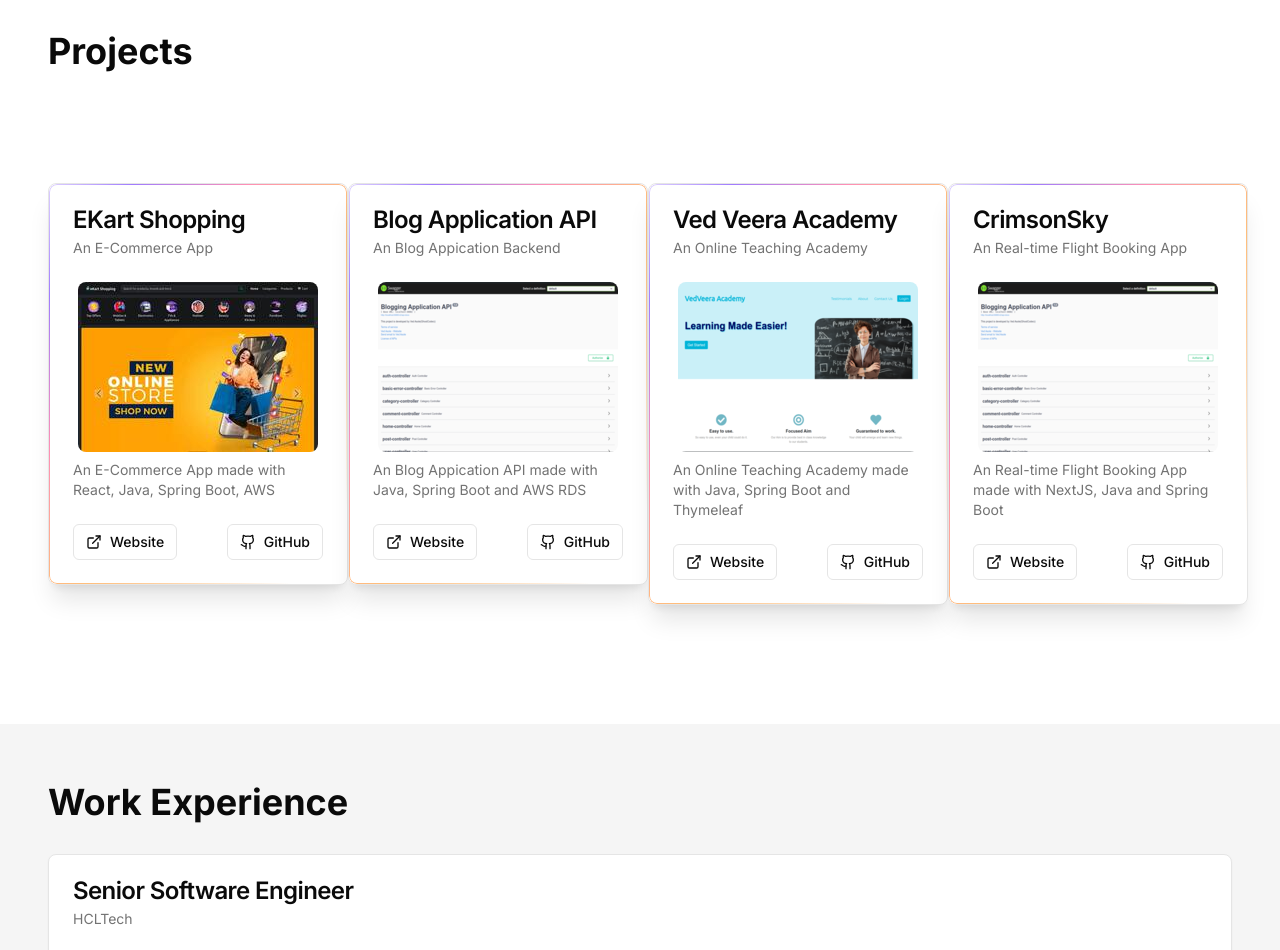
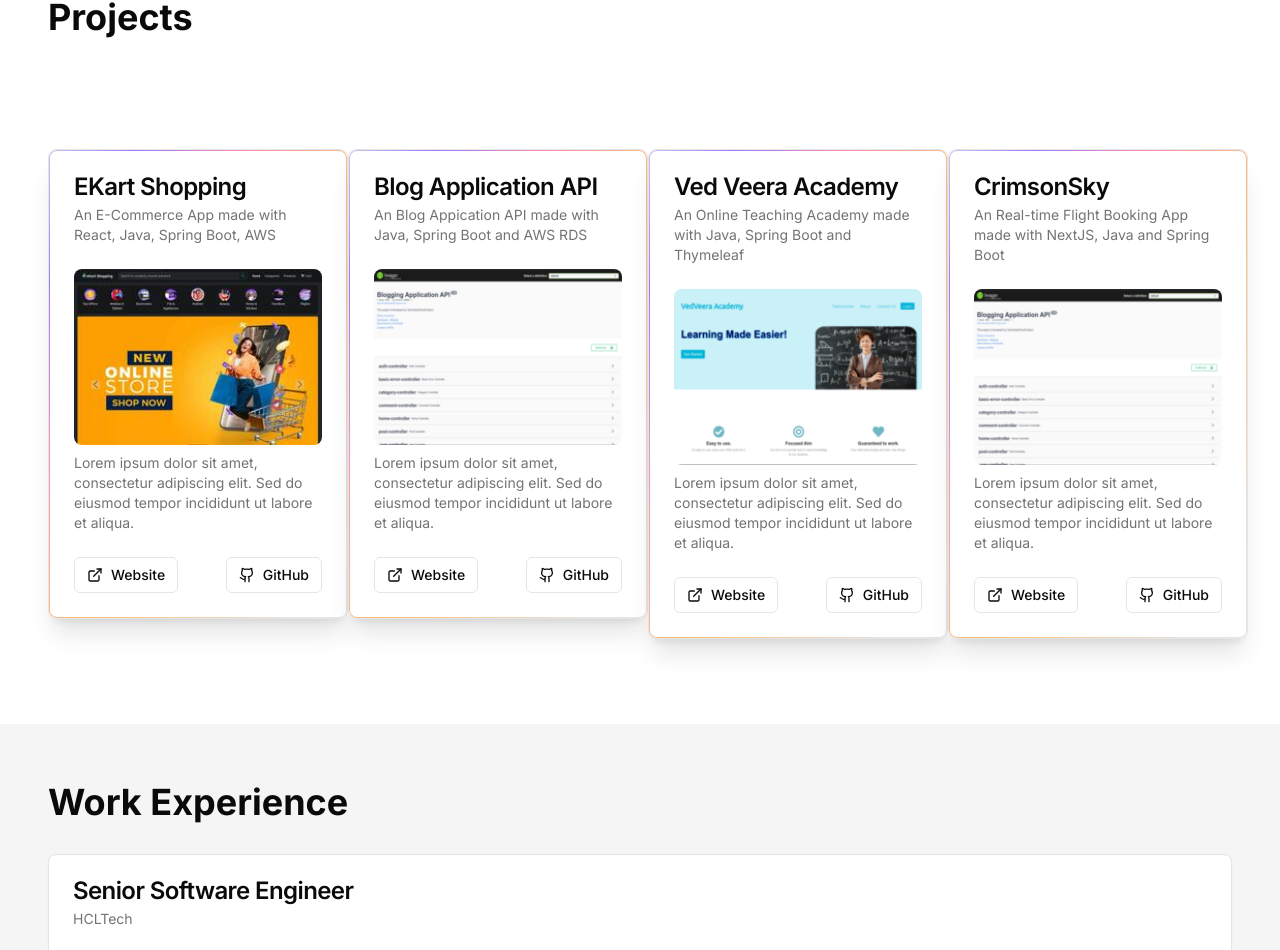
Before and after one commit to ved-asole/nextjs-portfolio, a Next.js app: page / in a window 1280 px wide. Shown: the part 1676-2626 px from the top of the page. Built offline with nearby package versions, Linux system fonts and the light colour scheme.

Commit message:
refactor: clean up Projects component by removing unused code and improving layout

```diff
--- a/components/portfolio/projects.jsx
+++ b/components/portfolio/projects.jsx
@@ -5,19 +5,9 @@
 import Image from "next/image";
 import Link from "next/link";
 import ShineBorder from "../magicui/shine-border";
-// import Particles from '@/components/magicui/particles';
-import { useTheme } from 'next-themes';
 import BlurFade from "../magicui/blur-fade";
-// import { useState, useEffect } from 'react';
 
 export default function Projects() {
-
-  const { theme } = useTheme();
-  // const [color, setColor] = useState("#ffffff");
-
-  // useEffect(() => {
-  //   setColor(theme === "dark" ? "#ffffff" : "#000000");
-  // }, [theme]);
 
   const projects = [
     {
@@ -67,28 +57,27 @@
         <div className="grid gap-4 sm:grid-cols-2 md:grid-cols-4">
           {
             projects.map((project) => (
-              <BlurFade delay={0.50} key={project.id} inView>
+              <BlurFade key={project.id} delay={0.25} inView>
                 <ShineBorder
                   // className="text-center text-2xl font-bold capitalize mt-20 p-0"
-                  className="relative flex h-[500px] w-full shadow-sm flex-col items-center justify-center overflow-hidden rounded-lg border bg-card
-                md:shadow-xl md:mt-20 p-0"
+                  className="relative flex h-[500px] w-full flex-col items-center justify-center overflow-hidden rounded-lg border bg-background md:shadow-xl md:mt-20 p-0"
                   color={["#A07CFE", "#FE8FB5", "#FFBE7B"]}
                 >
-                  <Card className="flex z-10 flex-col bg-transparent shadow-none border-0" >
+                  <Card className="flex z-5 flex-col border-none" >
                     <CardHeader>
                       <CardTitle>{project.name}</CardTitle>
-                      <CardDescription>{project.title}</CardDescription>
+                      <CardDescription>{project.description}</CardDescription>
                     </CardHeader>
                     <CardContent>
                       <Image
                         src={project.image}
                         alt={project.name}
-                        className="mb-4 mx-auto rounded-lg object-cover"
-                        height={160}
-                        width={240}
+                        className="mb-4 w-full rounded-lg object-cover"
+                        height={200}
+                        width={200}
                       />
                       <p className="text-sm text-muted-foreground mt-2">
-                        {project.description}
+                        Lorem ipsum dolor sit amet, consectetur adipiscing elit. Sed do eiusmod tempor incididunt ut labore et aliqua.
                       </p>
                     </CardContent>
                     <CardFooter className="flex justify-between">
@@ -111,13 +100,6 @@
             ))}
         </div>
       </div >
-      {/* <Particles
-        className="absolute inset-0 -z-20 min-h-full min-w-full"
-        quantity={500}
-        ease={100}
-        color={color}
-        refresh
-      /> */}
     </section >
   )
 }
```
